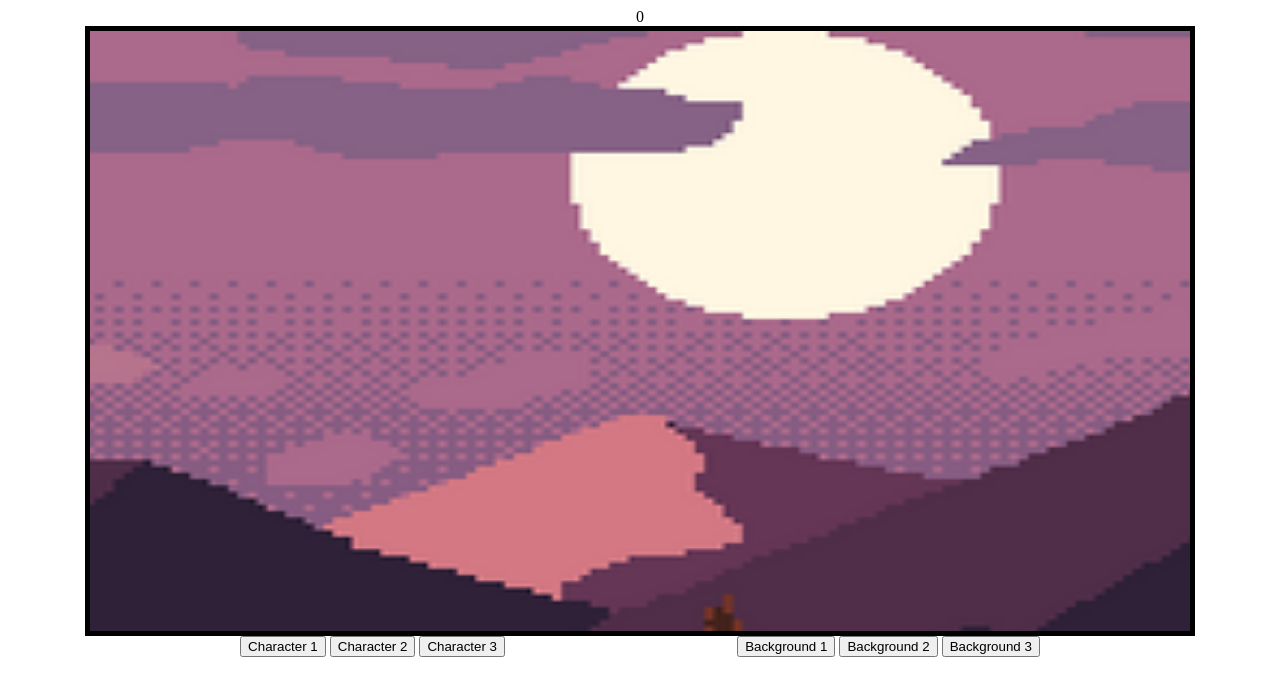
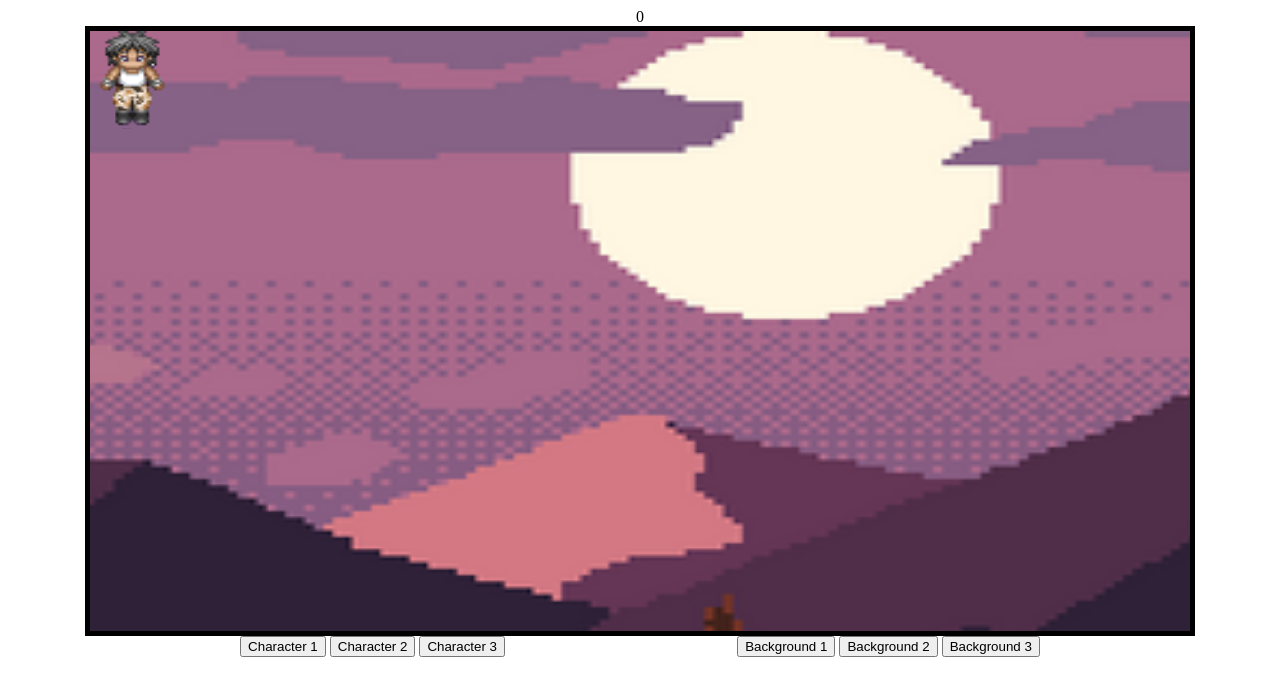
Before and after one commit to AdeshPawaroo/Coin-Rush, a website built with webpack: page index.html in a window 1280 px wide. Built offline with nearby package versions, Linux system fonts and the light colour scheme.

Commit message:
add sprite model to canvas / fixing movement

```diff
--- a/src/index.js
+++ b/src/index.js
@@ -5,14 +5,16 @@ let canvas;
 let background;
 let player;
 let model;
+let keys = [];
 
 document.addEventListener("DOMContentLoaded", function() {
     canvas = new Canvas();
     player = new Player(canvas);
     model = new Image();
+    background = new Image();
 
-    background = new Image();
     background.src = "./src/images/mountain.png";
+    model.src = "./src/images/model1.png";
 
     document.getElementById("background-btn-1").addEventListener("click", function() {
         background.src = "./src/images/industrial.png";
@@ -28,8 +30,24 @@ document.addEventListener("DOMContentLoaded", function() {
 
     animate();
 
+    window.addEventListener("keydown", function(e) {
+        keys[e.key] = true;
+    });
+
+    window.addEventListener("keyup", function(e) {
+        delete keys[e.key];
+        player.moving = false;
+    });
+
+    function drawSprite(image, sX, sY, sWidth, sHeight, dX, dY, dWidth, dHeight) {
+        canvas.ctx.drawImage(image, sX, sY, sWidth, sHeight, dX, dY, dWidth, dHeight);
+    }
+
     function animate() {
         canvas.ctx.drawImage(background, 0, 0, 1500, 800);
+        drawSprite(model, player.width * player.fX, player.height * player.fY, player.width, player.height, player.x, player.y, player.width + 50, player.height + 50);
+        player.walkingAnimation();
+        player.move(keys);
 
         requestAnimationFrame(animate);
     }
--- a/src/scripts/player.js
+++ b/src/scripts/player.js
@@ -10,7 +10,7 @@ export default class Player {
     }
 
     move(keys) {
-        if ((keys["d"] || keys["ArrowRight"]) && this.x < 1320) {
+        if ((keys["d"] || keys["ArrowRight"]) && this.x < 1020) {
             this.x += 6;
             this.fY = 2;
             this.moving = true;
```
Also changed, not shown: dist/main.js, index.html (line endings or trailing spaces).
